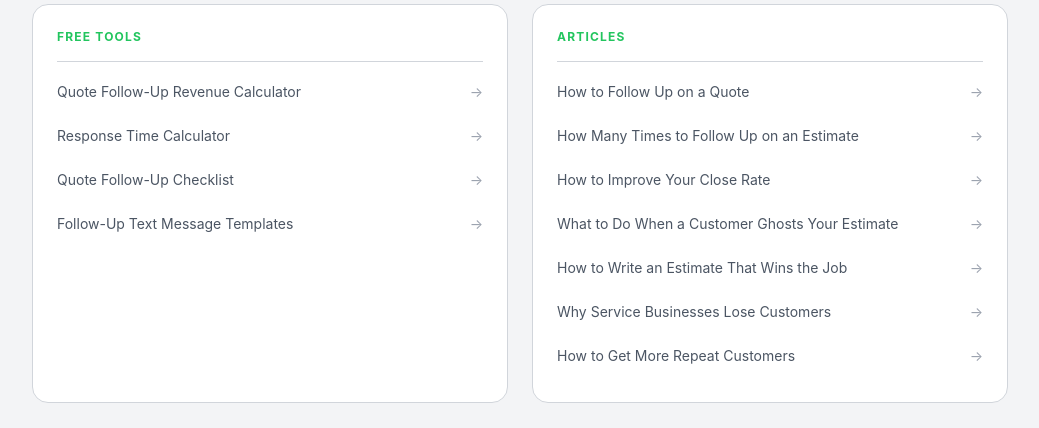
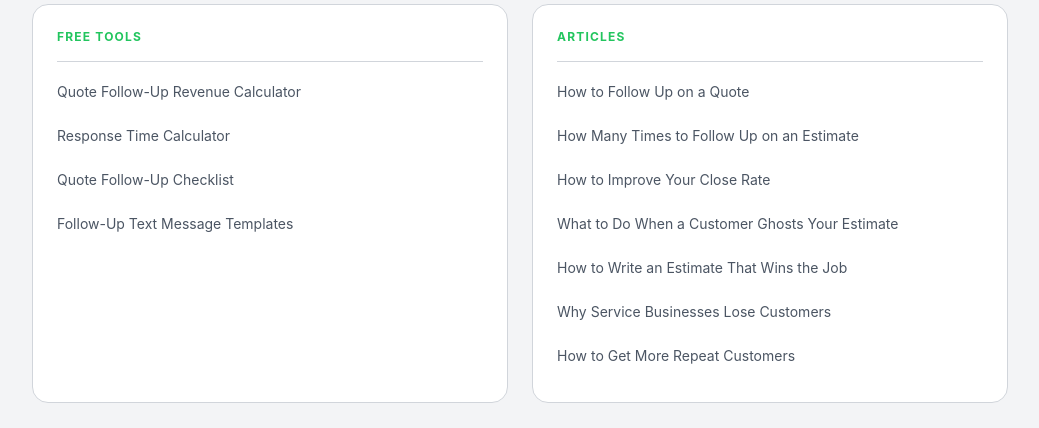
Before and after one commit to jobblixor/promise-tracker-mvp, a React (Vite) app: page / in a window 1280 px wide. Shown: the part 4869-5297 px from the top of the page, without its empty margins (120-1159 px from the left). Built offline with nearby package versions, Linux system fonts and the light colour scheme; no server answers.

Commit message:
Resources: remove arrows from links

```diff
--- a/src/pages/LandingPage.jsx
+++ b/src/pages/LandingPage.jsx
@@ -462,9 +462,8 @@ export default function LandingPage() {
                   { to: '/follow-up-text-templates', label: 'Follow-Up Text Message Templates' },
                 ].map(({ to, label }) => (
                   <li key={to}>
-                    <Link to={to} className="group flex items-center justify-between py-3 border-b border-border/40 last:border-0 text-sm text-text-secondary hover:text-accent transition-colors duration-150">
+                    <Link to={to} className="flex items-center py-3 border-b border-border/40 last:border-0 text-sm text-text-secondary hover:text-accent transition-colors duration-150">
                       {label}
-                      <span className="text-text-muted group-hover:text-accent transition-colors duration-150 ml-3 shrink-0">→</span>
                     </Link>
                   </li>
                 ))}
@@ -483,9 +482,8 @@ export default function LandingPage() {
                   { to: '/blog/how-to-get-more-repeat-customers', label: 'How to Get More Repeat Customers' },
                 ].map(({ to, label }) => (
                   <li key={to}>
-                    <Link to={to} className="group flex items-center justify-between py-3 border-b border-border/40 last:border-0 text-sm text-text-secondary hover:text-accent transition-colors duration-150">
+                    <Link to={to} className="flex items-center py-3 border-b border-border/40 last:border-0 text-sm text-text-secondary hover:text-accent transition-colors duration-150">
                       {label}
-                      <span className="text-text-muted group-hover:text-accent transition-colors duration-150 ml-3 shrink-0">→</span>
                     </Link>
                   </li>
                 ))}
```
